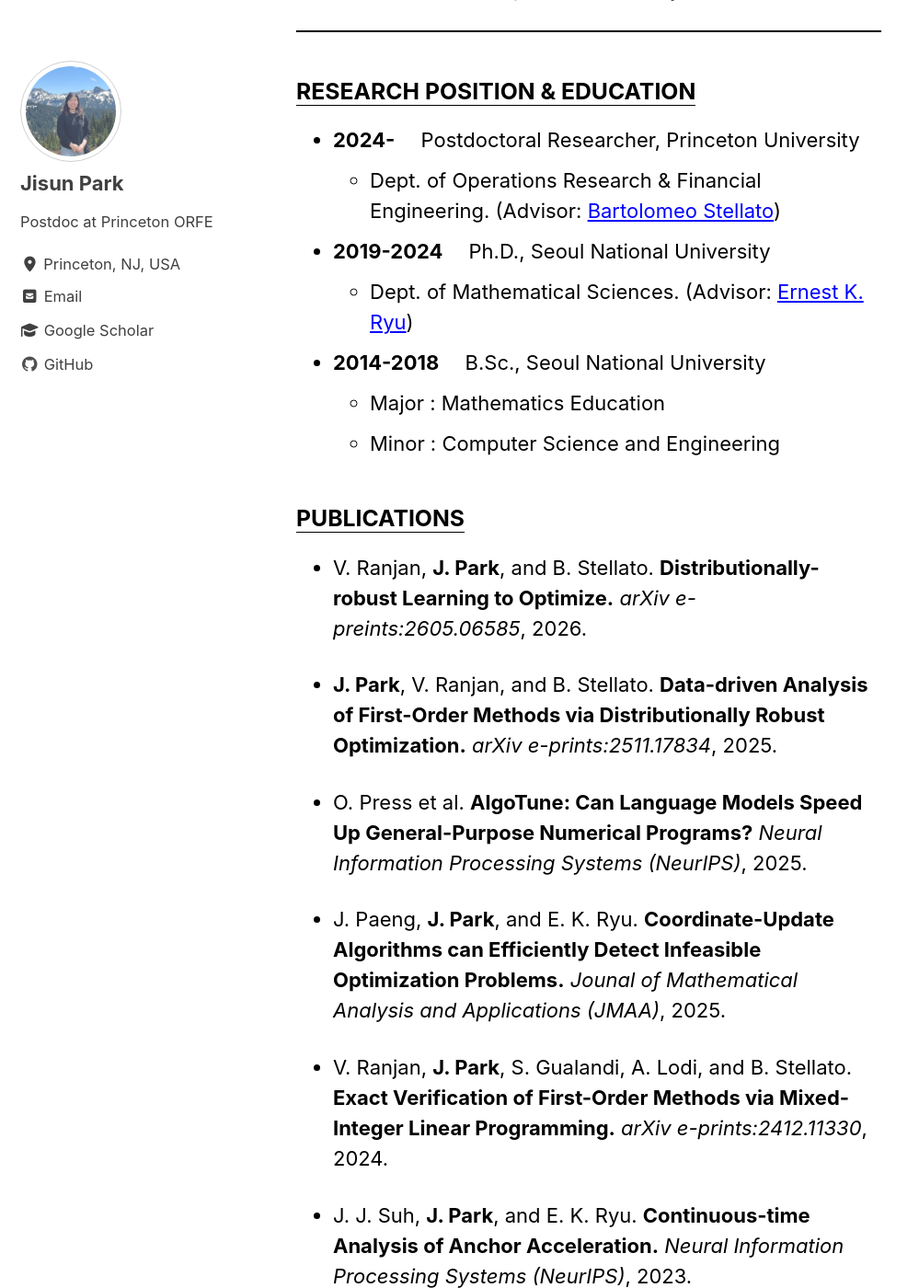
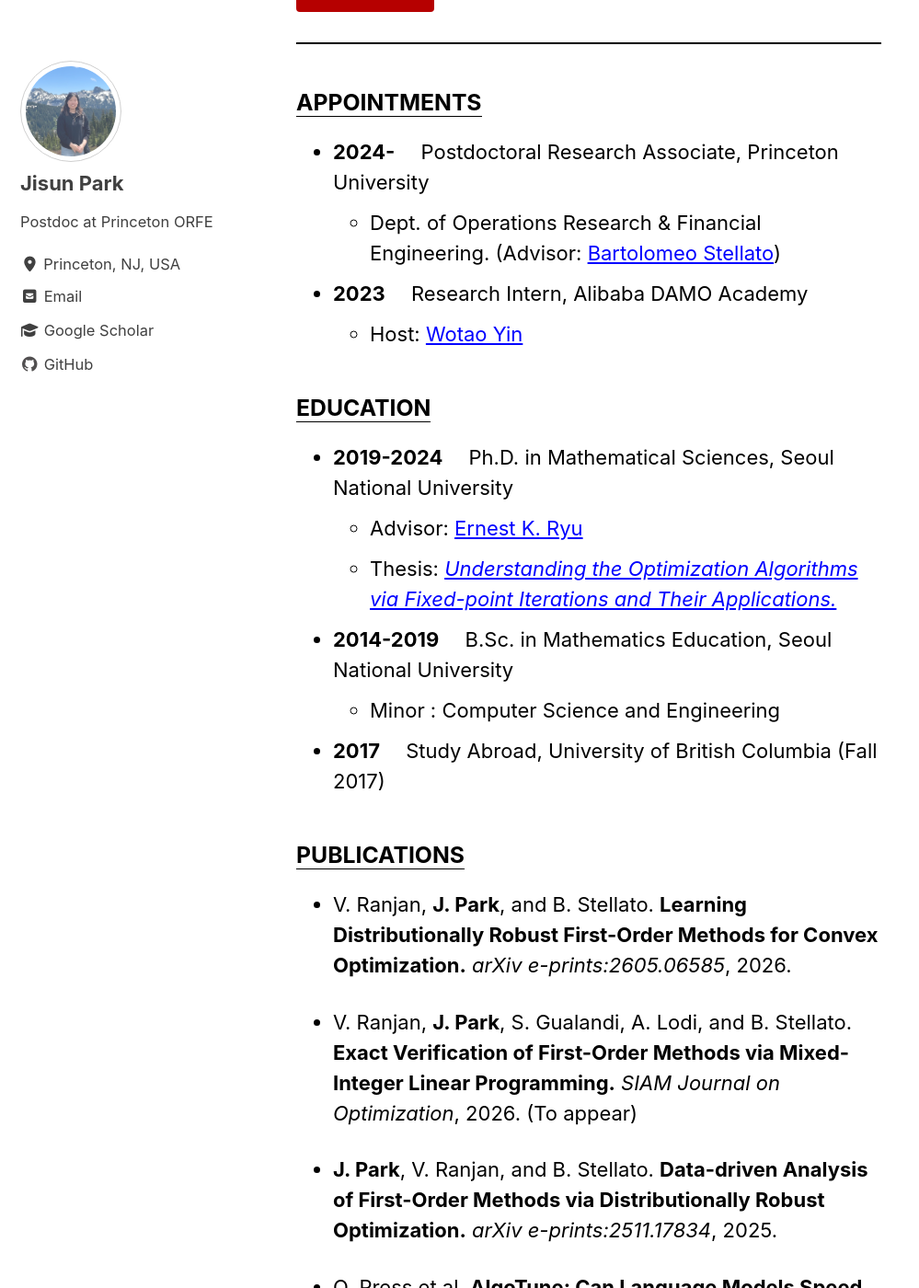
Before and after one commit to jisunp515/jisunp515.github.io, a Jekyll site: the page built from _pages/cv.md, in a window 1280 px wide and 1400 px high, scrolled down 191 px. Shown: the whole window at 92% size, without its empty margins (0-999 px from the left). Built offline with Jekyll 4.4.1, drawn with Linux system fonts in a browser that asks for light colours; cached includes are drawn as plain includes; formulas are drawn with MathJax 3; some of the changed text lies outside the part shown.

Commit message:
Add CV PDF and update site content from latest CV
- Host the compiled CV at assets/files/cv/cv.pdf and link it from the CV page
- Sync CV, publications, news, and home page with the current CV
- Keep CV LaTeX sources out of the repo

Co-Authored-By: Claude Opus 5.5 <noreply@anthropic.com>

```diff
--- a/_pages/cv.md
+++ b/_pages/cv.md
@@ -4,28 +4,40 @@ excerpt: "Curriculum Vitae."
 permalink: /cv/
 ---
 
-Please refer to [this](https://drive.google.com/file/d/15lwiHHLiMiFhCVGPjKYhbsAqTo7T3YUX/view?usp=sharing) for pdf version of my CV.
+[Download PDF](/assets/files/cv/cv.pdf){: .btn .btn--primary download="JisunPark_CV.pdf"}
 
 <hr style="border: none; border-top: 2px solid #000; margin: 5px 0;">
 
-### <u>RESEARCH POSITION & EDUCATION</u>
+### <u>APPOINTMENTS</u>
 
-- **2024-&emsp;** Postdoctoral Researcher, Princeton University
+- **2024-&emsp;** Postdoctoral Research Associate, Princeton University
   - Dept. of Operations Research & Financial Engineering. (Advisor: [Bartolomeo Stellato](https://stellato.io/))
 
-- **2019-2024&emsp;** Ph.D., Seoul National University
-  - Dept. of Mathematical Sciences. (Advisor: [Ernest K. Ryu](http://ernestryu.com))
+- **2023&emsp;** Research Intern, Alibaba DAMO Academy
+  - Host: [Wotao Yin](https://wotaoyin.mathopt.com/)
 
-- **2014-2018&emsp;** B.Sc., Seoul National University
-  - Major : Mathematics Education
+
+### <u>EDUCATION</u>
+
+- **2019-2024&emsp;** Ph.D. in Mathematical Sciences, Seoul National University
+  - Advisor: [Ernest K. Ryu](https://ernestryu.com/)
+  - Thesis: [*Understanding the Optimization Algorithms via Fixed-point Iterations and Their Applications.*](https://dcollection.snu.ac.kr/common/orgView/000000183707)
+
+- **2014-2019&emsp;** B.Sc. in Mathematics Education, Seoul National University
   - Minor : Computer Science and Engineering
+
+- **2017&emsp;** Study Abroad, University of British Columbia (Fall 2017)
 
 
 ### <u>PUBLICATIONS</u>
 
 - V. Ranjan, **J. Park**, and B. Stellato.
-**Distributionally-robust Learning to Optimize.**
-*arXiv e-preints:2605.06585*, 2026.
+**Learning Distributionally Robust First-Order Methods for Convex Optimization.**
+*arXiv e-prints:2605.06585*, 2026.
+
+- V. Ranjan, **J. Park**, S. Gualandi, A. Lodi, and B. Stellato.
+**Exact Verification of First-Order Methods via Mixed-Integer Linear Programming.**
+*SIAM Journal on Optimization*, 2026. (To appear)
 
 - **J. Park**, V. Ranjan, and B. Stellato.
 **Data-driven Analysis of First-Order Methods via Distributionally Robust Optimization.**
@@ -37,11 +49,7 @@ Please refer to [this](https://drive.google.com/file/d/15lwiHHLiMiFhCVGPjKYhbsAq
 
 - J. Paeng, **J. Park**, and E. K. Ryu.
 **Coordinate-Update Algorithms can Efficiently Detect Infeasible Optimization Problems.**
-*Jounal of Mathematical Analysis and Applications (JMAA)*, 2025.
-
-- V. Ranjan, **J. Park**, S. Gualandi, A. Lodi, and B. Stellato.
-**Exact Verification of First-Order Methods via Mixed-Integer Linear Programming.**
-*arXiv e-prints:2412.11330*, 2024.
+*Journal of Mathematical Analysis and Applications (JMAA)*, 2025.
 
 - J. J. Suh, **J. Park**, and E. K. Ryu.
 **Continuous-time Analysis of Anchor Acceleration.**
@@ -63,9 +71,9 @@ Please refer to [this](https://drive.google.com/file/d/15lwiHHLiMiFhCVGPjKYhbsAq
 
 ### <u>HONORS & FELLOWSHIPS</u>
 
-- **&emsp;&ensp;2024.09&ensp;** 2024 Sejong Science Fellowship (Overseas Track) (*National Research Foundation of Korea*)
-- **&emsp;&ensp;2023.02&ensp;** 2023 Future Gauss Lecture (*Gauss Labs*) [[Video]](https://www.youtube.com/watch?v=INbfDsWhq8M)
+- **&emsp;&ensp;2024.09&ensp;** 2024 Sejong Science Fellowship (Overseas Training Track) (*National Research Foundation of Korea*)
+- **&emsp;&ensp;2023.02&ensp;** 2023 Future Gauss Lectures (*Gauss Labs*) [[Video]](https://www.youtube.com/watch?v=INbfDsWhq8M)
 - **&emsp;&ensp;2022.07&ensp;** Google Travel Grant (*Google*)
-- **2019-2022&ensp;** Brain Korea 21 Four, Brain Korea 21 Plus (*National Research Foundation of Korea*)
+- **2019-2023&ensp;** Brain Korea 21 Four, Brain Korea 21 Plus (*National Research Foundation of Korea*)
 - **&emsp;&ensp;2019.08&ensp;** Best Teaching Assistant Awards (*SNU*)
-- **2014-2018&ensp;** Superior Academic Performance Scholarship (*SNU*), Scholarship from Chunjae Education Corporation, Scholarship from Cheonggwan Scholarship Foundation
+- **2014-2018&ensp;** Academic Performance Scholarship (*SNU*), Scholarship from Chunjae Education Corporation, Scholarship from Cheonggwan Scholarship Foundation
```
Also changed, not shown: other parts of _pages/cv.md (+1 -1 lines), _pages/news.md (+19 -4 lines), _pages/publications.md (+7 -7 lines), index.html (+4 -3 lines), 2 other files.
